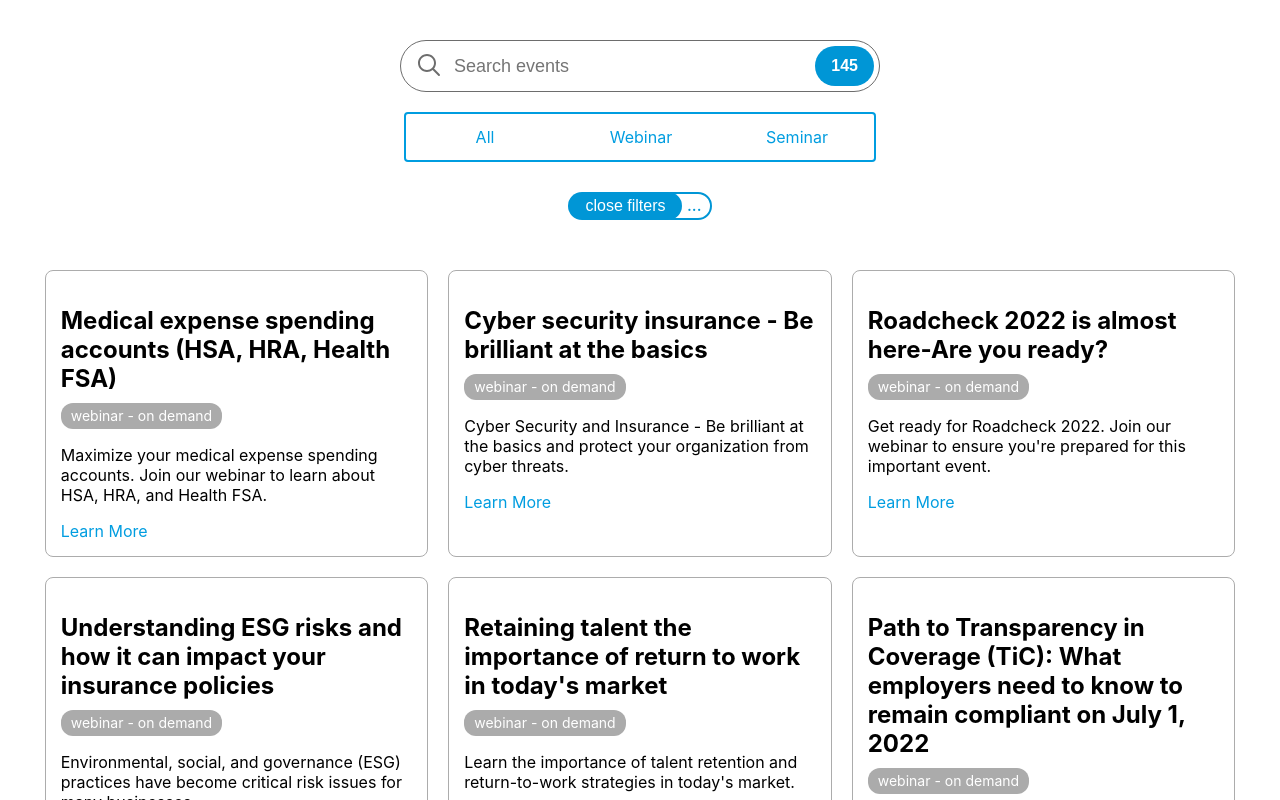
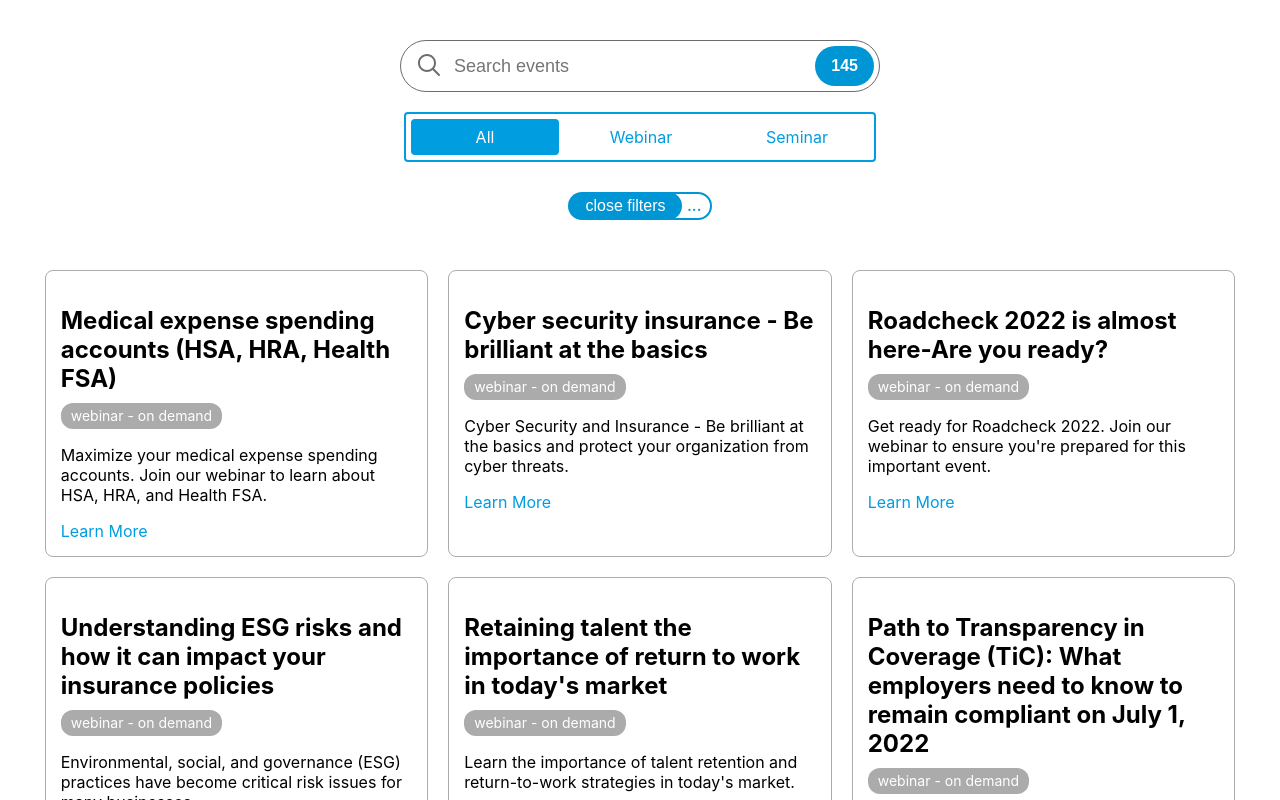
Before and after one commit to dbaronov/event-list-react, a React (Create React App) app: page / in a window 1280 px wide. Shown: the top 800 px of the page. Built offline with nearby package versions, Linux system fonts and the light colour scheme.

Commit message:
styles fix

```diff
--- a/src/App.css
+++ b/src/App.css
@@ -60,12 +60,11 @@
   border-radius: 38px;
 }
 
-
 .events_text-input input[type="button"]:focus {
   outline: none;
 }
 
-.events_event-type input[type="button"]:checked+label {
+.events_event-type input[type="radio"]:checked+label {
   background-color: #009de0;
   color: #fff;
 }
```
